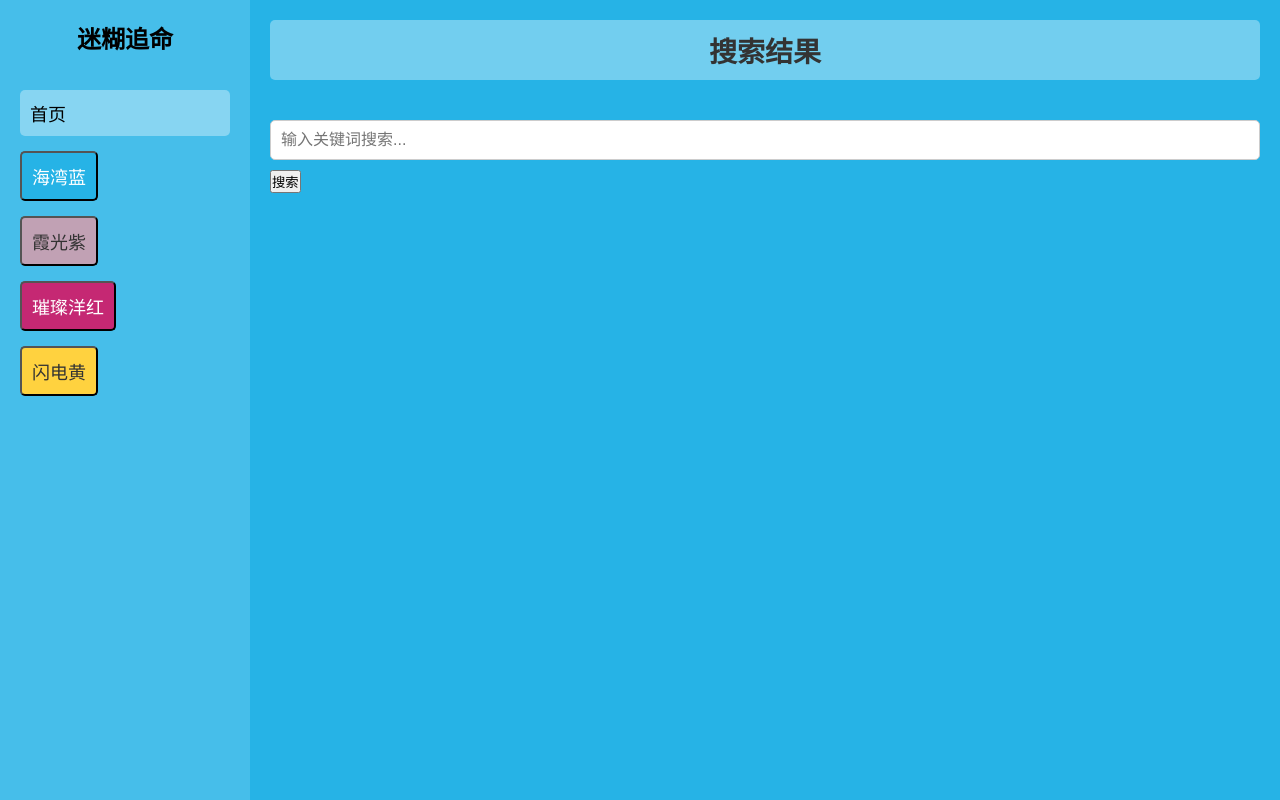
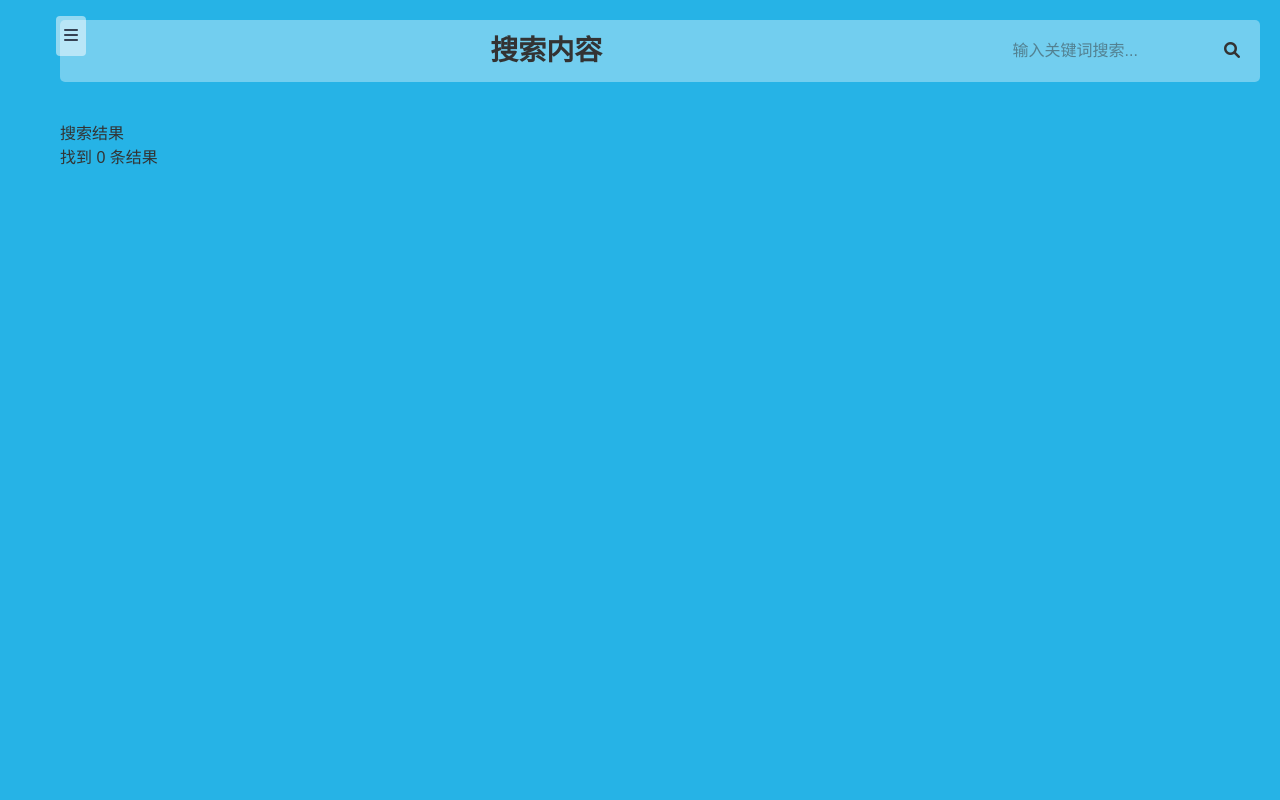
Before and after one commit to mihuzuimin/mihuzhuimin.github.io, a plain HTML site: page search.html in a window 1280 px wide. Drawn offline with nearby package versions, Linux system fonts and the light colour scheme.

Commit message:
Update search.html

```diff
--- a/search.html
+++ b/search.html
@@ -5,35 +5,138 @@
     <meta name="viewport" content="width=device-width, initial-scale=1.0">
     <title>搜索结果</title>
     <link rel="stylesheet" href="styles.css">
+    <link rel="stylesheet" href="https://cdnjs.cloudflare.com/ajax/libs/font-awesome/6.0.0-beta3/css/all.min.css">
+    <script src="https://unpkg.com/@tailwindcss/browser@4"></script>
+    <style>
+        /* 初始完全隐藏侧边栏 */
+       .sidebar {
+            width: 0;
+            overflow: hidden;
+            visibility: hidden;
+            opacity: 0;
+            transition: width 0.3s ease, opacity 0.3s ease, visibility 0.3s ease;
+        }
+
+        /* 侧边栏展开时的样式 */
+       .sidebar.expanded {
+            width: 256px;
+            visibility: visible;
+            opacity: 1;
+        }
+
+        /* 主内容区样式，始终为全屏 */
+       .main-content {
+            width: 100%;
+            margin-left: 0;
+            transition: none;
+        }
+
+        /* 触发按钮样式 */
+        #toggle-sidebar {
+            position: absolute;
+            top: 16px;
+            left: 16px;
+            backdrop-filter: blur(35%);
+            background-color: rgba(255, 255, 255, 0.5);
+            border-radius: 4px;
+            padding: 8px;
+            z-index: 10;
+        }
+
+        /* 关闭按钮样式 */
+        #close-sidebar {
+            position: absolute;
+            top: 16px;
+            right: 16px;
+            backdrop-filter: blur(35%);
+            background-color: rgba(255, 255, 255, 0.5);
+            border-radius: 4px;
+            padding: 8px;
+            z-index: 10;
+        }
+    </style>
 </head>
-<body>
-    <div class="container">
-        <nav class="sidebar">
-            <div class="logo">迷糊追命</div>
-            <div class="nav-links">
+<body class="bg-gray-100 font-sans">
+    <div class="container flex">
+        <!-- 导航栏 -->
+        <nav class="sidebar bg-white shadow-md h-screen fixed">
+            <button id="close-sidebar" class="text-gray-700 hover:text-blue-500"><i class="fas fa-times"></i></button>
+            <div class="logo p-6 border-b">
+                <span class="text-xl font-bold">迷糊追命</span>
+                <div class="logo-sub text-gray-500">探索无限可能</div>
+            </div>
+            <div class="nav-links p-6">
                 <ul>
-                    <li><a href="index.html">首页</a></li>
-                    <li><button class="color-link" id="gulf-blue" onclick="applyColor('gulf-blue')">海湾蓝</button></li>
-                    <li><button class="color-link" id="sunset-purple" onclick="applyColor('sunset-purple')">霞光紫</button></li>
-                    <li><button class="color-link" id="vivid-magenta" onclick="applyColor('vivid-magenta')">璀璨洋红</button></li>
-                    <li><button class="color-link" id="lightning-yellow" onclick="applyColor('lightning-yellow')">闪电黄</button></li>
+                    <li class="mb-4"><a href="index.html" class="flex items-center text-gray-700 hover:text-blue-500"><i class="fas fa-home mr-2"></i><span>首页</span></a></li>
+                    <li><a href="search.html" class="search-link flex items-center text-gray-700 hover:text-blue-500"><i class="fas fa-search mr-2"></i><span>搜索</span></a></li>
                 </ul>
+            </div>
+            <div class="sidebar-footer p-6 border-t fixed bottom-0 w-full">
+                <p class="text-gray-500">© 2025 迷糊追命</p>
             </div>
         </nav>
 
-        <main class="main-content">
+        <!-- 右侧内容区 -->
+        <main class="main-content w-full p-8 relative">
+            <!-- 触发按钮 -->
+            <button id="toggle-sidebar" class="text-gray-700 hover:text-blue-500"><i class="fas fa-bars"></i></button>
+
             <header class="header">
-                <div class="title">搜索结果</div>
+                <div class="title">搜索内容</div>
+                <div class="header-actions">
+                    <div class="search-box">
+                        <label for="search-input" class="sr-only">输入关键词搜索</label>
+                        <input type="text" id="search-input" placeholder="输入关键词搜索...">
+                        <button onclick="searchContent()"><i class="fas fa-search"></i></button>
+                    </div>
+                </div>
             </header>
 
-            <section class="search-results" id="search-results">
-                <input type="text" id="search-input" placeholder="输入关键词搜索...">
-                <button onclick="searchContent()">搜索</button>
+            <section class="search-results">
+                <div class="results-header">
+                    <h2>搜索结果</h2>
+                    <div class="results-count">找到 <span id="results-count">0</span> 条结果</div>
+                </div>
                 <div id="results-container"></div>
             </section>
         </main>
     </div>
 
+    <script>
+        document.addEventListener('DOMContentLoaded', function () {
+            const toggleButton = document.getElementById('toggle-sidebar');
+            const closeButton = document.getElementById('close-sidebar');
+            const sidebar = document.querySelector('.sidebar');
+            const mainContent = document.querySelector('.main-content');
+
+            function handleButtonVisibility() {
+                if (window.innerWidth > 1024) {
+                    if (sidebar.classList.contains('expanded')) {
+                        toggleButton.style.display = 'none';
+                    } else {
+                        toggleButton.style.display = 'block';
+                    }
+                } else {
+                    toggleButton.style.display = 'block';
+                }
+            }
+
+            toggleButton.addEventListener('click', function () {
+                sidebar.classList.add('expanded');
+                handleButtonVisibility();
+            });
+
+            closeButton.addEventListener('click', function () {
+                sidebar.classList.remove('expanded');
+                handleButtonVisibility();
+            });
+
+            window.addEventListener('resize', handleButtonVisibility);
+
+            handleButtonVisibility();
+        });
+    </script>
     <script src="script.js" defer></script>
+    <script src="search-script.js" defer></script>
 </body>
 </html>
```
